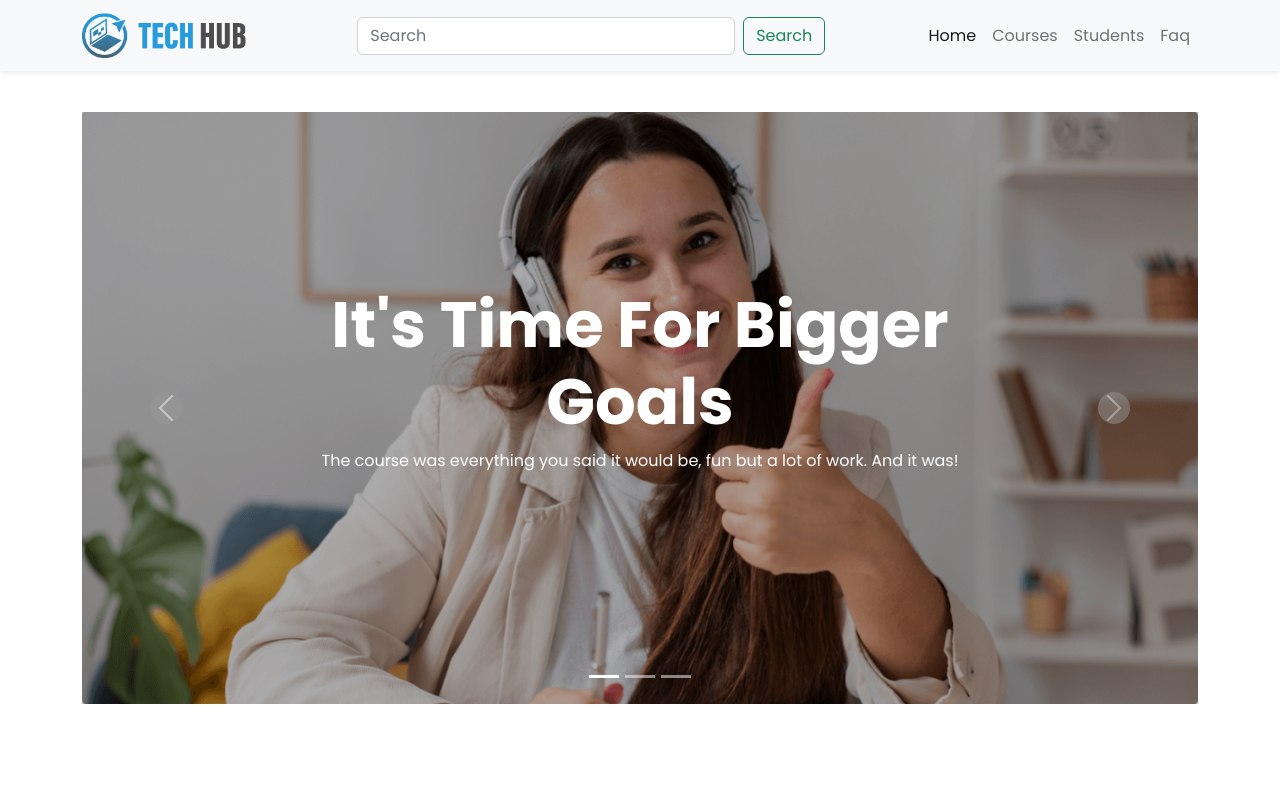
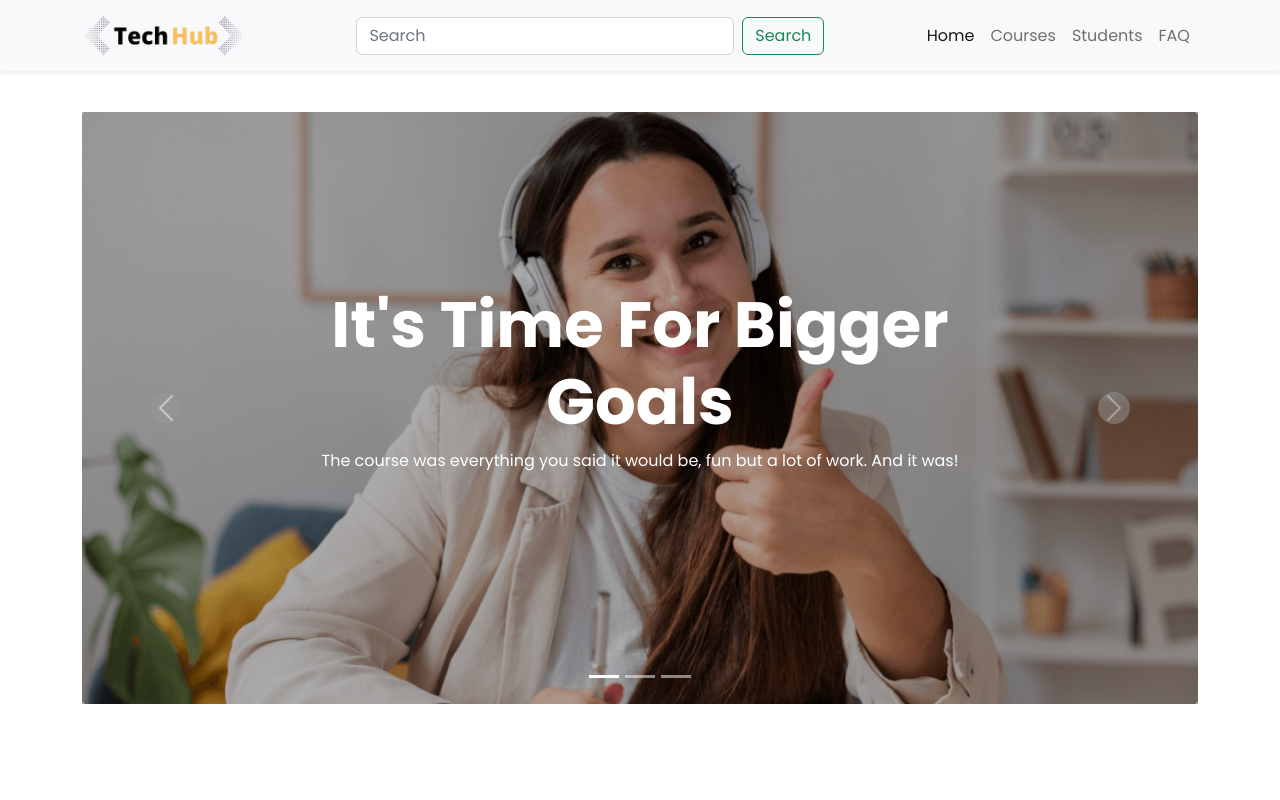
Before and after one commit to BahauddinChishte/tech-hub, a plain HTML site: page index.html in a window 1280 px wide. Shown: the top 800 px of the page. Drawn offline with nearby package versions, Linux system fonts and the light colour scheme.

Commit message:
final-added

```diff
--- a/index.html
+++ b/index.html
@@ -23,7 +23,7 @@
     <header class="container">
         <nav class="navbar fixed-top navbar-expand-lg bg-light shadow-sm">
             <div class="container">
-                <a class="navbar-brand" href="#"><img src="images/logo.png" alt="" width="164" height="45"></a>
+                <a class="navbar-brand" href="#"><img src="images/logoooo.png" alt="" width="164" height="45"></a>
 
                 <button class="navbar-toggler" type="button" data-bs-toggle="collapse"
                     data-bs-target="#navbarSupportedContent" aria-controls="navbarSupportedContent"
@@ -46,7 +46,7 @@
                             <a class="nav-link" href="#studens">Students</a>
                         </li>
                         <li class="nav-item">
-                            <a class="nav-link" href="#faq">Faq</a>
+                            <a class="nav-link" href="#faq">FAQ</a>
                         </li>
                     </ul>
                 </div>
@@ -646,10 +646,10 @@
                 <!-- Trusted Companies End -->
             </main>
             <!-- Footer Section Start-->
-            <footer style="background-color: #161616;" class="main-footer py-5 mt-5">
+            <footer style="background-color: #000000;" class="main-footer py-5 mt-5">
 
                 <div class="logo-text text-center">
-                    <img src="images/logo.png" class="img-fluid" alt="">
+                    <img src="images/logo-whitee.png" class="img-fluid" alt="">
                     <div class="line">
                         <hr>
                     </div>
```
Also changed, not shown: images/logo-whitee.png (added), images/logo.png (deleted), images/logoooo.png (added), images/logox.jpeg (added), images/logox.png (added).
